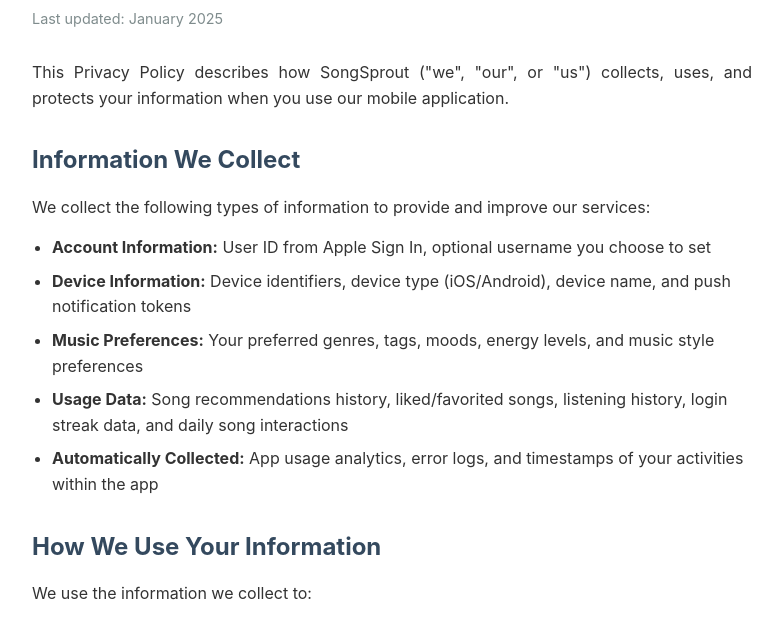
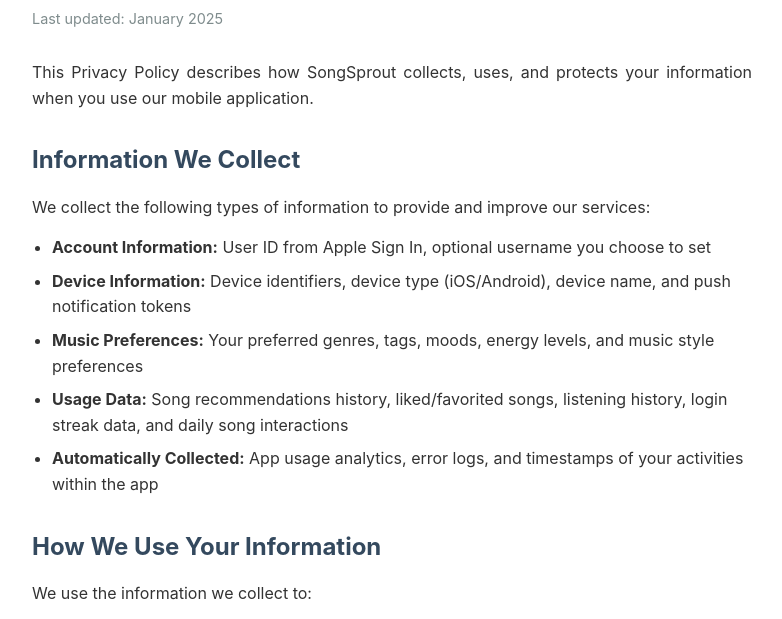
Before and after one commit to Chrislegend27/SongSprout_privacy_policy, a plain HTML site: page index.html in a window 1280 px wide. Shown: the part 127-746 px from the top of the page, without its empty margins (248-1030 px from the left). Drawn offline with Linux system fonts and the light colour scheme.

Commit message:
first commit fixed 2.

```diff
--- a/index.html
+++ b/index.html
@@ -84,7 +84,7 @@
         <h1>Privacy Policy</h1>
         <p class="last-updated">Last updated: January 2025</p>
 
-        <p>This Privacy Policy describes how SongSprout ("we", "our", or "us") collects, uses, and protects your information when you use our mobile application.</p>
+        <p>This Privacy Policy describes how SongSprout collects, uses, and protects your information when you use our mobile application.</p>
 
         <h2>Information We Collect</h2>
         <p>We collect the following types of information to provide and improve our services:</p>
```
